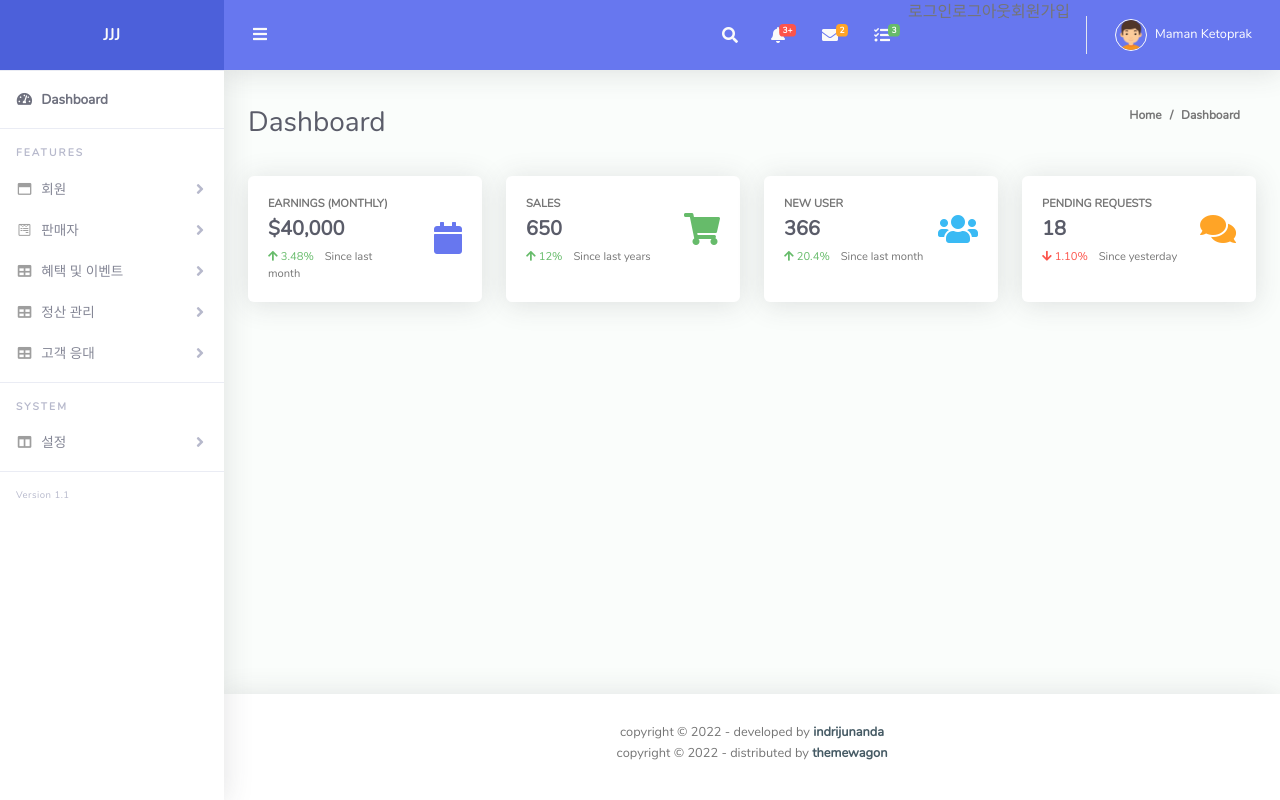
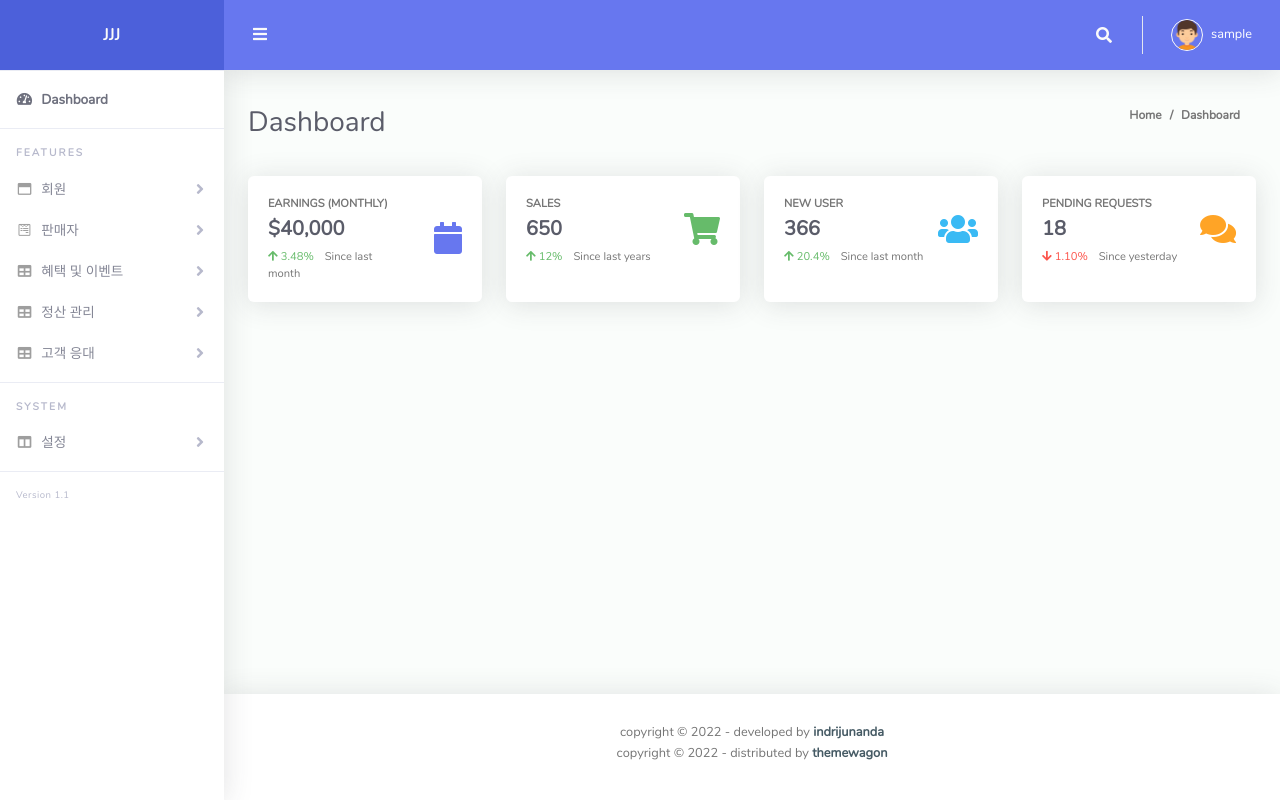
Before and after one commit to jhy11/jjj, a Django app: page / in a window 1280 px wide. Run offline with Django 4.2, Linux system fonts and the light colour scheme; the visitor is signed in with stand-in values (Sample User, id 1); some libraries are stand-ins or nearby versions.

Commit message:
Update Login and Register

```diff
--- a/config/templates/register.html
+++ b/config/templates/register.html
@@ -27,7 +27,7 @@
                   <div class="text-center mb-5">
                     <h1 class="h4 text-gray-900">회원가입</h1>
                   </div>
-                  <form class="col-12">
+                  <form class="col-12" id="RegisterForm">
                     <div class="form-group row mb-4">
                       <label class="col-md-2 mt-2">아이디</label>
                       <div class="col-md-8 p-0">
@@ -80,7 +80,7 @@
                       <hr>
                     </div>
                     <div class="form-group mb-4">
-                      <button class="btn btn-primary btn-block p-2" id="register" type="submit">가입하기</button>
+                      <button class="btn btn-primary btn-block p-2" id="register" type="button">가입하기</button>
                     </div>
                     <div class="text-center">
                       <a class="font-weight-bold small" href="/login">Already have an account?</a>
--- a/config/views.py
+++ b/config/views.py
@@ -64,7 +64,7 @@ class LoginView(View):
 
 class RegisterView(View):
     '''
-    회원가입 기능, 이메일 전송
+    회원가입 기능
     '''
     def get(self, request: HttpRequest, *args, **kwargs):
         context = {}
--- a/static/jsmeta/user/script_login.js
+++ b/static/jsmeta/user/script_login.js
@@ -26,10 +26,10 @@ btnLogin.addEventListener('click', async() => {
         alert(error);
     })
 
-    const result = await response.json()
+    const result = await response.json();
     if (result.success){
         alert(result.message);
-        location.href='/'
+        location.href='/';
     }else{
         alert(result.message);
     }
--- a/templates/includes/header.html
+++ b/templates/includes/header.html
@@ -24,6 +24,8 @@
         </form>
       </div>
     </li>
+
+    <!--
     <li class="nav-item dropdown no-arrow mx-1">
       <a class="nav-link dropdown-toggle" href="#" id="alertsDropdown" role="button" data-toggle="dropdown"
         aria-haspopup="true" aria-expanded="false">
@@ -71,6 +73,9 @@
         <a class="dropdown-item text-center small text-gray-500" href="#">Show All Alerts</a>
       </div>
     </li>
+    -->
+
+    <!--
     <li class="nav-item dropdown no-arrow mx-1">
       <a class="nav-link dropdown-toggle" href="#" id="messagesDropdown" role="button" data-toggle="dropdown"
         aria-haspopup="true" aria-expanded="false">
@@ -107,6 +112,9 @@
         <a class="dropdown-item text-center small text-gray-500" href="#">Read More Messages</a>
       </div>
     </li>
+    -->
+
+    <!--
     <li class="nav-item dropdown no-arrow mx-1">
       <a class="nav-link dropdown-toggle" href="#" id="messagesDropdown" role="button" data-toggle="dropdown"
         aria-haspopup="true" aria-expanded="false">
@@ -154,34 +162,26 @@
         <a class="dropdown-item text-center small text-gray-500" href="#">View All Taks</a>
       </div>
     </li>
-    <div>
-      <a href="{% url 'login' %}">로그인</a>
-    </div>
-    <div>
-      <a href="{% url 'logout' %}">로그아웃</a>
-    </div>
-    <div>
-      <a href="{% url 'register' %}">회원가입</a>
-    </div>
+    -->
     <div class="topbar-divider d-none d-sm-block"></div>
     <li class="nav-item dropdown no-arrow">
       <a class="nav-link dropdown-toggle" href="#" id="userDropdown" role="button" data-toggle="dropdown"
         aria-haspopup="true" aria-expanded="false">
         <img class="img-profile rounded-circle" src="{% static 'assets/img/boy.png' %}" style="max-width: 60px">
-        <span class="ml-2 d-none d-lg-inline small text-white" style="color: #3f51b5;">Maman Ketoprak</span>
+        <span class="ml-2 d-none d-lg-inline small text-white" style="color: #3f51b5;">{{request.user.username}}</span>
       </a>
       <div class="dropdown-menu dropdown-menu-right shadow animated--grow-in" aria-labelledby="userDropdown">
         <a class="dropdown-item" href="#">
           <i class="fas fa-user fa-sm fa-fw mr-2 text-gray-400"></i>
-          Profile
+          Profile 구현x
         </a>
         <a class="dropdown-item" href="#">
           <i class="fas fa-cogs fa-sm fa-fw mr-2 text-gray-400"></i>
-          Settings
+          Settings 구현x
         </a>
         <a class="dropdown-item" href="#">
           <i class="fas fa-list fa-sm fa-fw mr-2 text-gray-400"></i>
-          Activity Log
+          Activity Log 구현x
         </a>
         <div class="dropdown-divider"></div>
         <a class="dropdown-item" href="javascript:void(0);" data-toggle="modal" data-target="#logoutModal" href="{% url 'logout' %}">
@@ -199,13 +199,13 @@
   <div class="modal-dialog" role="document">
     <div class="modal-content">
       <div class="modal-header">
-        <h5 class="modal-title" id="exampleModalLabelLogout">Ohh No!</h5>
+        <h5 class="modal-title" id="exampleModalLabelLogout">로그아웃</h5>
         <button type="button" class="close" data-dismiss="modal" aria-label="Close">
           <span aria-hidden="true">&times;</span>
         </button>
       </div>
       <div class="modal-body">
-        <p>로그아웃~~~</p>
+        <p>로그아웃 하시겠습니까?</p>
       </div>
       <div class="modal-footer">
         <button type="button" class="btn btn-outline-primary" data-dismiss="modal">취소</button>
```
Also changed, not shown: static/jsmeta/user/script_register.js (+25 -3 lines).
